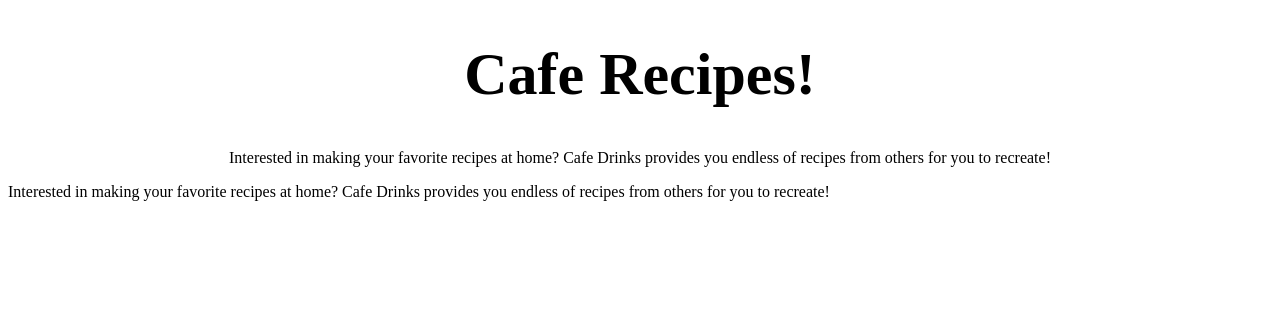
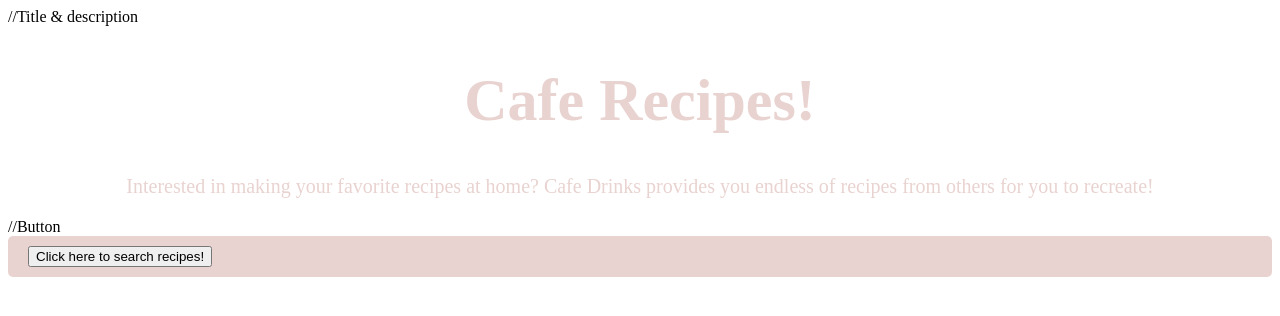
Before and after one commit to jessicaoyep/cafedrinks, a plain HTML site: page index.html in a window 1280 px wide. Drawn offline with Linux system fonts and the light colour scheme.

Commit message:
more design

```diff
--- a/designTwo.css
+++ b/designTwo.css
@@ -4,5 +4,19 @@
 
 .title {
     font-size: 60px;
-    color: e9d3d0
+    color: #e9d3d0;
 }
+
+#description {
+    font-size: 20px;
+    color: #e9d3d0;
+}
+
+.button{
+    background-color: #e9d3d0;
+    color: #f6f2ff;
+    padding: 10px 20px;
+    border: none;
+    border-radius: 5px;
+    cursor: pointer;
+}
--- a/index.html
+++ b/index.html
@@ -9,6 +9,7 @@
 
 
     <!-- Visible content goes here -->
+     //Title & description
      <body>
         <div class = "header">
             <h1 class = "title">
@@ -21,8 +22,8 @@
         </div>
      </body>
 
-</body>
-    <p>Interested in making your favorite recipes at home?
-    Cafe Drinks provides you endless of recipes from others for
-    you to recreate!</p>
-</html>
+     //Button
+        <body>
+            <div class = "button">
+                <button type = "button"> Click here to search recipes! </button>
+            </div>
```
